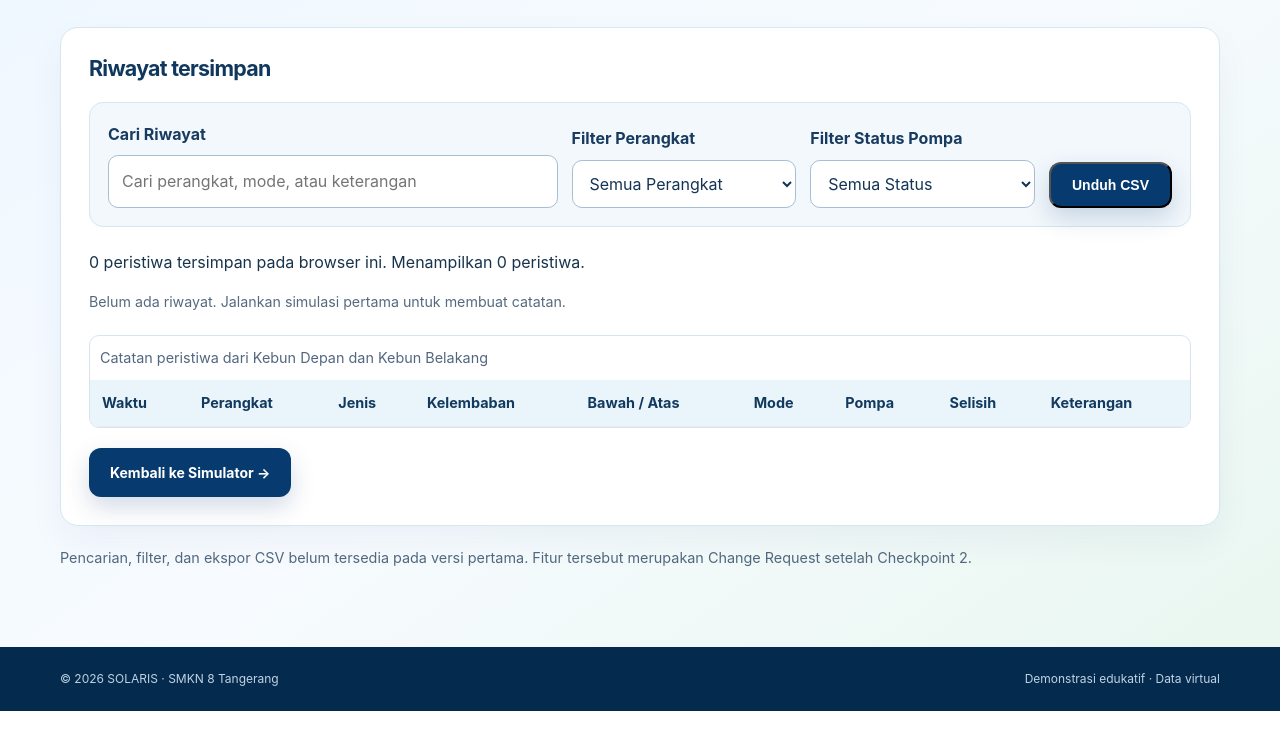
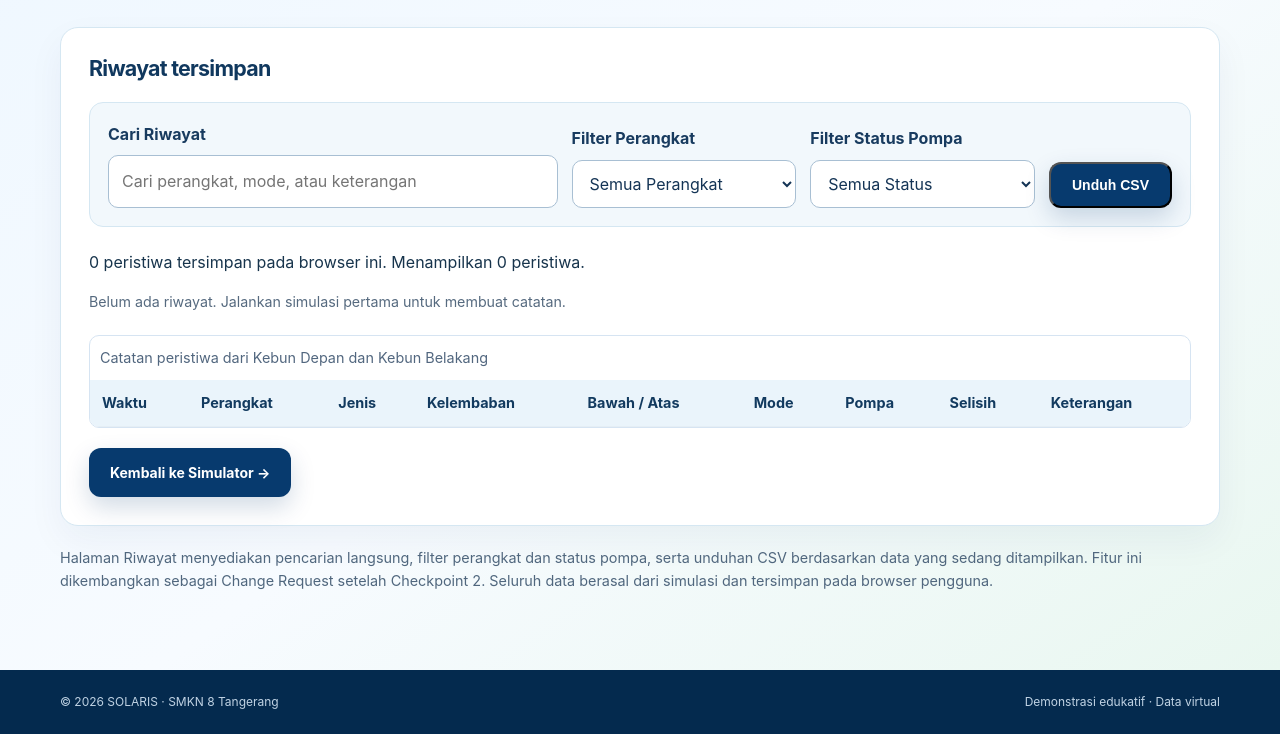
Before and after one commit to dafategaralrasya/steampreanuer-solaris, a plain HTML site: page src/riwayat.html in a window 1280 px wide. Shown: the part 270-1004 px from the top of the page. Before the commit the page ends 981 px from the top, so only its background shows below. Drawn offline with Linux system fonts and the light colour scheme.

Commit message:
dokumen: finalisasi change request SOLARIS

```diff
--- a/src/riwayat.html
+++ b/src/riwayat.html
@@ -68,7 +68,13 @@
       </table></div>
       <a class="btn btn-primary" href="./simulator.html">Kembali ke Simulator →</a>
     </section>
-    <p class="sim-disclaimer">Pencarian, filter, dan ekspor CSV belum tersedia pada versi pertama. Fitur tersebut merupakan Change Request setelah Checkpoint 2.</p>
+<p class="sim-disclaimer">
+  Halaman Riwayat menyediakan pencarian langsung, filter perangkat dan status pompa,
+  serta unduhan CSV berdasarkan data yang sedang ditampilkan.
+  Fitur ini dikembangkan sebagai Change Request setelah Checkpoint 2.
+  Seluruh data berasal dari simulasi dan tersimpan pada browser pengguna.
+</p>
+
   </div></main>
   <footer class="site-footer"><div class="container footer-inner"><span>© 2026 SOLARIS · SMKN 8 Tangerang</span><span>Demonstrasi edukatif · Data virtual</span></div></footer>
 </body>
```
Also changed, not shown: 3 other files.
